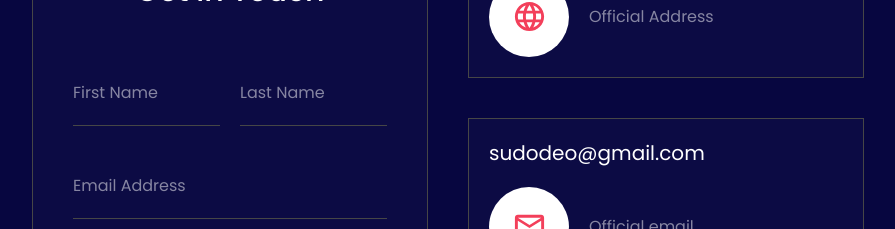
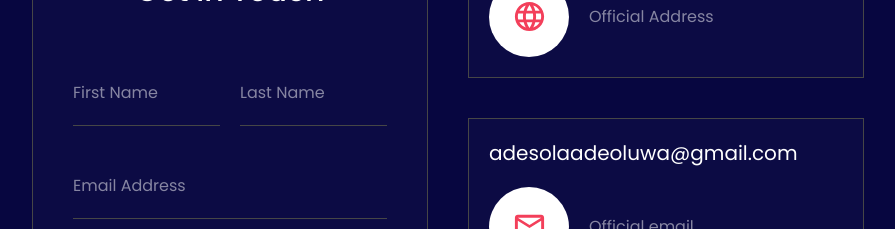
Before and after one commit to sudodeo/portfolio, a Next.js app: page / in a window 1280 px wide. Shown: the part 4100-4329 px from the top of the page, without its empty margins (192-1087 px from the left). Built offline with nearby package versions, Linux system fonts and the light colour scheme.

Commit message:
chore: update social links and email

```diff
--- a/db.ts
+++ b/db.ts
@@ -4,7 +4,7 @@ import DB from "./db_struct";
 const db: DB = {
   name: "Sudodeo",
   phone: "+2348130000000", // 13 characters after +, spaces are allowed
-  email: "sudodeo@gmail.com",
+  email: "adesolaadeoluwa@gmail.com",
   address: "Lagos, Nigeria",
   about: [
     "I'm Adesola Adeoluwa, a backend developer who is on a mission to bring order to the chaos of the digital world.",
@@ -27,10 +27,10 @@ const db: DB = {
     },
   ],
   socials: {
-    instagram: "https://www.instagram.com/sudodeo",
-    twitter: "https://www.twitter.com/sudodeo",
-    linkedIn: "https://www.linkedin.com/in/sudodeo",
-    discord: "https://www.discord.com/sudodeo",
+    instagram: "https://www.instagram.com/_.deolu",
+    twitter: "https://www.twitter.com/deolu_ad",
+    linkedIn: "https://www.linkedin.com/in/adeoluwa-adesola-dev/",
+    discord: "https://discordapp.com/741308876204408854",
     github: "https://www.github.com/sudodeo",
   },
   testimonials: [
```
